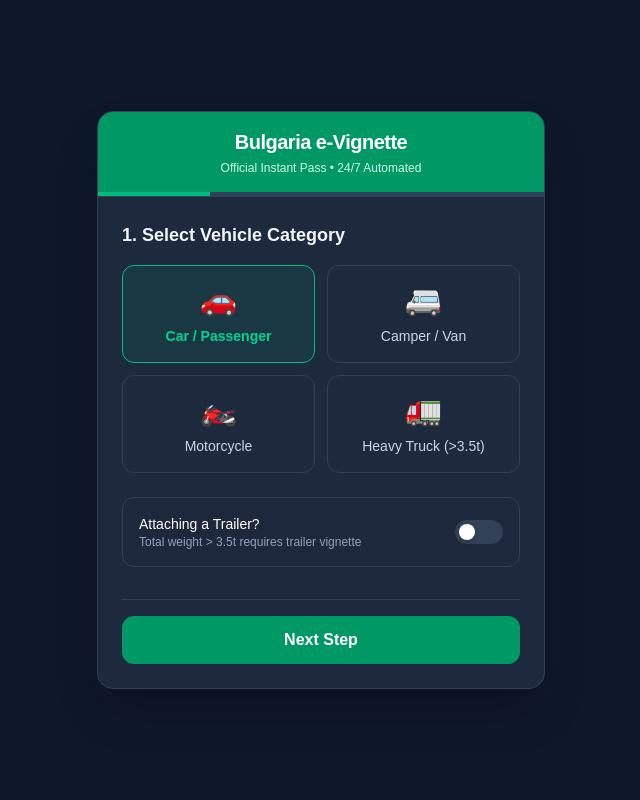
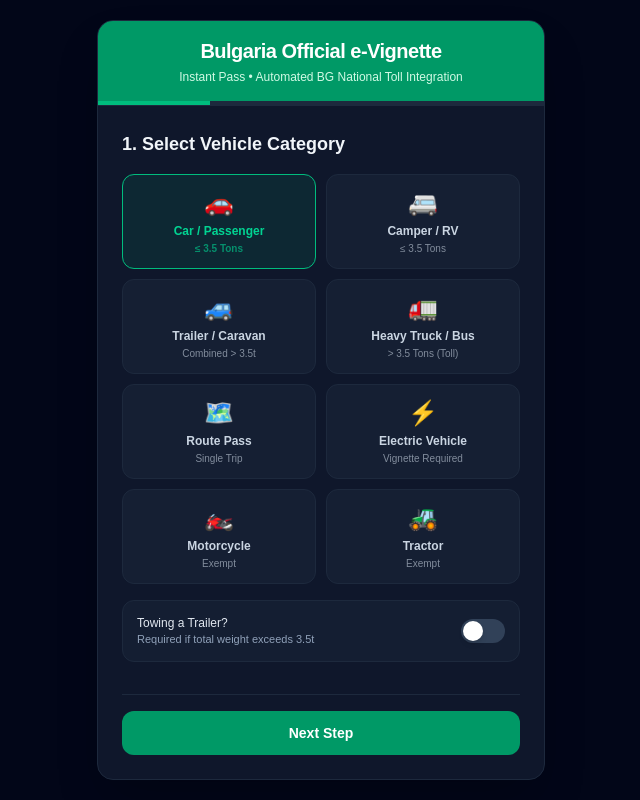
Before and after one commit to AkselM2K/bg-vignette-app, a Next.js app: page / in a window 1280 px wide. Shown: the whole page, without its empty margins (319-959 px from the left). Built offline with nearby package versions, Linux system fonts and the light colour scheme.

Commit message:
Upgrade wizard with 8 vehicle categories, exemption modals, and sanitized input logic

```diff
--- a/app/page.tsx
+++ b/app/page.tsx
@@ -2,69 +2,159 @@
 
 import React, { useState, useEffect } from 'react';
 
-// Types
-type VehicleType = 'car' | 'van' | 'motorcycle' | 'truck';
+// Vehicle Categories matching official Bulgarian API standards
+type VehicleCategory =
+  | 'car'
+  | 'camper'
+  | 'trailer'
+  | 'heavy_truck'
+  | 'route_pass'
+  | 'motorcycle'
+  | 'tractor'
+  | 'electric';
+
 type Duration = 'weekend' | 'week' | 'month' | 'quarter' | 'year';
 
 interface FormData {
-  vehicleType: VehicleType;
+  vehicleCategory: VehicleCategory;
   hasTrailer: boolean;
   duration: Duration;
   startDate: string;
   licensePlate: string;
   countryCode: string;
   email: string;
+  axleCount?: number;
+  totalWeightTons?: number;
 }
 
+// Complete European & Global Country List with Flags (No "Other" option)
+const COUNTRIES = [
+  { code: 'BG', name: 'Bulgaria', flag: '🇧🇬' },
+  { code: 'RO', name: 'Romania', flag: '🇷🇴' },
+  { code: 'GR', name: 'Greece', flag: '🇬🇷' },
+  { code: 'TR', name: 'Turkey', flag: '🇹🇷' },
+  { code: 'DE', name: 'Germany', flag: '🇩🇪' },
+  { code: 'RS', name: 'Serbia', flag: '🇷🇸' },
+  { code: 'MK', name: 'North Macedonia', flag: '🇲🇰' },
+  { code: 'UA', name: 'Ukraine', flag: '🇺🇦' },
+  { code: 'AT', name: 'Austria', flag: '🇦🇹' },
+  { code: 'BE', name: 'Belgium', flag: '🇧🇪' },
+  { code: 'CH', name: 'Switzerland', flag: '🇨🇭' },
+  { code: 'CZ', name: 'Czech Republic', flag: '🇨🇿' },
+  { code: 'FR', name: 'France', flag: '🇫🇷' },
+  { code: 'GB', name: 'United Kingdom', flag: '🇬🇧' },
+  { code: 'HU', name: 'Hungary', flag: '🇭🇺' },
+  { code: 'IT', name: 'Italy', flag: '🇮🇹' },
+  { code: 'NL', name: 'Netherlands', flag: '🇳🇱' },
+  { code: 'PL', name: 'Poland', flag: '🇵🇱' },
+  { code: 'SK', name: 'Slovakia', flag: '🇸🇰' },
+  { code: 'US', name: 'United States', flag: '🇺🇸' },
+].sort((a, b) => a.name.localeCompare(b.name));
+
 export default function VignetteWizard() {
+  const todayStr = new Date().toISOString().split('T')[0];
+
   const [step, setStep] = useState<number>(1);
+  const [exemptionModal, setExemptionModal] = useState<'motorcycle' | 'tractor' | null>(null);
+
   const [formData, setFormData] = useState<FormData>({
-    vehicleType: 'car',
+    vehicleCategory: 'car',
     hasTrailer: false,
     duration: 'week',
-    startDate: new Date().toISOString().split('T')[0],
+    startDate: todayStr,
     licensePlate: '',
     countryCode: 'BG',
     email: '',
+    axleCount: 2,
+    totalWeightTons: 3.5,
   });
 
-  // LocalStorage Auto-Save (Prevents data loss on connection drop)
+  // LocalStorage Auto-Save & Recovery
   useEffect(() => {
-    const saved = localStorage.getItem('vignette_draft');
+    const saved = localStorage.getItem('vignette_draft_v2');
     if (saved) {
       try {
-        setFormData(JSON.parse(saved));
+        const parsed = JSON.parse(saved);
+        if (parsed.startDate && parsed.startDate < todayStr) {
+          parsed.startDate = todayStr;
+        }
+        setFormData(parsed);
       } catch (e) {
         console.error('Failed to load saved draft', e);
       }
     }
-  }, []);
+  }, [todayStr]);
 
   useEffect(() => {
-    localStorage.setItem('vignette_draft', JSON.stringify(formData));
+    localStorage.setItem('vignette_draft_v2', JSON.stringify(formData));
   }, [formData]);
 
   const updateForm = (fields: Partial<FormData>) => {
     setFormData((prev) => ({ ...prev, ...fields }));
   };
 
+  // License Plate Sanitizer (Rule: UpperCase, No spaces, No special chars)
+  const handlePlateChange = (val: string) => {
+    const cleanPlate = val.toUpperCase().replace(/[^A-Z0-9]/g, '');
+    updateForm({ licensePlate: cleanPlate });
+  };
+
+  // Handle Exemption Interceptions for Motorcycles and Tractors
+  const handleCategorySelect = (cat: VehicleCategory) => {
+    if (cat === 'motorcycle') {
+      setExemptionModal('motorcycle');
+      return;
+    }
+    if (cat === 'tractor') {
+      setExemptionModal('tractor');
+      return;
+    }
+    updateForm({ vehicleCategory: cat });
+  };
+
   return (
-    <main className="min-h-screen bg-slate-900 text-white flex justify-center items-center p-4">
-      <div className="w-full max-w-md bg-slate-800 rounded-2xl border border-slate-700 shadow-2xl overflow-hidden">
+    <main className="min-h-screen bg-slate-950 text-white flex justify-center items-center p-4 relative">
+
+      {/* EXEMPTION MODAL OVERLAY */}
+      {exemptionModal && (
+        <div className="fixed inset-0 z-50 bg-black/80 backdrop-blur-sm flex justify-center items-center p-4">
+          <div className="bg-slate-800 border border-slate-700 rounded-2xl max-w-sm w-full p-6 text-center space-y-4 shadow-2xl">
+            <div className="text-4xl">
+              {exemptionModal === 'motorcycle' ? '🏍️' : '🚜'}
+            </div>
+            <h3 className="text-xl font-bold text-white">
+              {exemptionModal === 'motorcycle' ? 'No Vignette Required' : 'Exempt Vehicle'}
+            </h3>
+            <p className="text-sm text-slate-300 leading-relaxed">
+              {exemptionModal === 'motorcycle'
+                ? 'Under Bulgarian National Road Infrastructure Agency regulations, two-wheeled motorcycles are 100% exempt from e-vignettes.'
+                : 'Agricultural tractors and specialized machinery are exempt from standard road vignettes under national toll laws.'}
+            </p>
+            <button
+              onClick={() => setExemptionModal(null)}
+              className="w-full bg-emerald-500 hover:bg-emerald-400 text-slate-950 font-bold py-3 rounded-xl transition-all"
+            >
+              Understood, Back to Selection
+            </button>
+          </div>
+        </div>
+      )}
+
+      <div className="w-full max-w-md bg-slate-900 rounded-2xl border border-slate-800 shadow-2xl overflow-hidden">
 
         {/* Header Bar */}
         <div className="bg-emerald-600 p-4 text-center">
-          <h1 className="text-xl font-bold tracking-tight">Bulgaria e-Vignette</h1>
-          <p className="text-xs text-emerald-100 mt-1">Official Instant Pass • 24/7 Automated</p>
+          <h1 className="text-xl font-bold tracking-tight">Bulgaria Official e-Vignette</h1>
+          <p className="text-xs text-emerald-100 mt-1">Instant Pass • Automated BG National Toll Integration</p>
         </div>
 
         {/* Progress Tracker */}
-        <div className="flex border-b border-slate-700 bg-slate-800/50">
+        <div className="flex border-b border-slate-800 bg-slate-900/50">
           {[1, 2, 3, 4].map((i) => (
             <div
               key={i}
               className={`flex-1 h-1 transition-all duration-300 ${
-                step >= i ? 'bg-emerald-500' : 'bg-slate-700'
+                step >= i ? 'bg-emerald-500' : 'bg-slate-800'
               }`}
             />
           ))}
@@ -72,59 +162,67 @@
 
         {/* Step Content Area */}
         <div className="p-6">
-          {/* STEP 1: VEHICLE TYPE */}
+
+          {/* STEP 1: VEHICLE CATEGORY SELECTION (8 CARDS) */}
           {step === 1 && (
             <div className="space-y-4">
               <h2 className="text-lg font-semibold text-slate-100">1. Select Vehicle Category</h2>
-              <div className="grid grid-cols-2 gap-3">
+              <div className="grid grid-cols-2 gap-2.5">
                 {[
-                  { id: 'car', label: 'Car / Passenger', icon: '🚗' },
-                  { id: 'van', label: 'Camper / Van', icon: '🚐' },
-                  { id: 'motorcycle', label: 'Motorcycle', icon: '🏍️' },
-                  { id: 'truck', label: 'Heavy Truck (>3.5t)', icon: '🚛' },
+                  { id: 'car', label: 'Car / Passenger', icon: '🚗', sub: '≤ 3.5 Tons' },
+                  { id: 'camper', label: 'Camper / RV', icon: '🚐', sub: '≤ 3.5 Tons' },
+                  { id: 'trailer', label: 'Trailer / Caravan', icon: '🚙', sub: 'Combined > 3.5t' },
+                  { id: 'heavy_truck', label: 'Heavy Truck / Bus', icon: '🚛', sub: '> 3.5 Tons (Toll)' },
+                  { id: 'route_pass', label: 'Route Pass', icon: '🗺️', sub: 'Single Trip' },
+                  { id: 'electric', label: 'Electric Vehicle', icon: '⚡', sub: 'Vignette Required' },
+                  { id: 'motorcycle', label: 'Motorcycle', icon: '🏍️', sub: 'Exempt' },
+                  { id: 'tractor', label: 'Tractor', icon: '🚜', sub: 'Exempt' },
                 ].map((v) => (
                   <button
                     key={v.id}
-                    onClick={() => updateForm({ vehicleType: v.id as VehicleType })}
-                    className={`p-4 rounded-xl border flex flex-col items-center justify-center gap-2 transition-all ${
-                      formData.vehicleType === v.id
+                    onClick={() => handleCategorySelect(v.id as VehicleCategory)}
+                    className={`p-3 rounded-xl border flex flex-col items-center justify-center text-center transition-all ${
+                      formData.vehicleCategory === v.id
                         ? 'border-emerald-500 bg-emerald-500/10 text-emerald-400 font-bold'
-                        : 'border-slate-700 bg-slate-800 hover:border-slate-600 text-slate-300'
+                        : 'border-slate-800 bg-slate-800/50 hover:border-slate-700 text-slate-300'
                     }`}
                   >
-                    <span className="text-3xl">{v.icon}</span>
-                    <span className="text-sm">{v.label}</span>
+                    <span className="text-2xl mb-1">{v.icon}</span>
+                    <span className="text-xs font-semibold">{v.label}</span>
+                    <span className="text-[10px] opacity-60 mt-0.5">{v.sub}</span>
                   </button>
                 ))}
               </div>
 
-              {/* Trailer Toggle */}
-              <div className="mt-6 p-4 rounded-xl border border-slate-700 bg-slate-800/80 flex items-center justify-between">
+              {/* Trailer Toggle for standard cars */}
+              {formData.vehicleCategory === 'car' && (
+                <div className="mt-4 p-3.5 rounded-xl border border-slate-800 bg-slate-800/40 flex items-center justify-between">
                   <div>
-                  <div className="text-sm font-medium">Attaching a Trailer?</div>
-                  <div className="text-xs text-slate-400">Total weight &gt; 3.5t requires trailer vignette</div>
+                    <div className="text-xs font-medium text-slate-200">Towing a Trailer?</div>
+                    <div className="text-[11px] text-slate-400">Required if total weight exceeds 3.5t</div>
                   </div>
                   <button
                     onClick={() => updateForm({ hasTrailer: !formData.hasTrailer })}
-                  className={`w-12 h-6 flex items-center rounded-full p-1 transition-colors ${
+                    className={`w-11 h-6 flex items-center rounded-full p-0.5 transition-colors ${
                       formData.hasTrailer ? 'bg-emerald-500' : 'bg-slate-700'
                     }`}
                   >
-                  <div className={`bg-white w-4 h-4 rounded-full shadow-md transform transition-transform ${
-                    formData.hasTrailer ? 'translate-x-6' : 'translate-x-0'
+                    <div className={`bg-white w-5 h-5 rounded-full shadow-md transform transition-transform ${
+                      formData.hasTrailer ? 'translate-x-5' : 'translate-x-0'
                     }`} />
                   </button>
                 </div>
+              )}
             </div>
           )}
 
-          {/* STEP 2: DURATION & START DATE */}
+          {/* STEP 2: DURATION & ACTIVATION DATE */}
           {step === 2 && (
             <div className="space-y-4">
               <h2 className="text-lg font-semibold text-slate-100">2. Select Validity Period</h2>
               <div className="space-y-2">
                 {[
-                  { id: 'weekend', label: 'Weekend Pass (Fri-Sun)', price: '10 BGN (~€5)' },
+                  { id: 'weekend', label: 'Weekend Pass (Fri 12:00 - Sun 23:59)', price: '10 BGN (~€5)' },
                   { id: 'week', label: '1 Week (7 Days)', price: '15 BGN (~€8)' },
                   { id: 'month', label: '1 Month', price: '30 BGN (~€15)' },
                   { id: 'quarter', label: '3 Months (90 Days)', price: '54 BGN (~€28)' },
@@ -133,25 +231,26 @@
                   <button
                     key={d.id}
                     onClick={() => updateForm({ duration: d.id as Duration })}
-                    className={`w-full p-4 rounded-xl border flex items-center justify-between transition-all ${
+                    className={`w-full p-3.5 rounded-xl border flex items-center justify-between transition-all ${
                       formData.duration === d.id
                         ? 'border-emerald-500 bg-emerald-500/10 text-emerald-400 font-bold'
-                        : 'border-slate-700 bg-slate-800 text-slate-300'
+                        : 'border-slate-800 bg-slate-800/50 text-slate-300'
                     }`}
                   >
-                    <span>{d.label}</span>
-                    <span className="text-sm opacity-80">{d.price}</span>
+                    <span className="text-xs">{d.label}</span>
+                    <span className="text-xs font-mono">{d.price}</span>
                   </button>
                 ))}
               </div>
 
               <div className="mt-4">
-                <label className="block text-xs text-slate-400 mb-1">Start Activation Date</label>
+                <label className="block text-xs text-slate-400 mb-1">Activation Date (Server Standardized)</label>
                 <input
                   type="date"
-                  value={formData.startDate}
+                  min={todayStr}
+                  value={formData.startDate < todayStr ? todayStr : formData.startDate}
                   onChange={(e) => updateForm({ startDate: e.target.value })}
-                  className="w-full bg-slate-900 border border-slate-700 rounded-xl p-3 text-white focus:outline-none focus:border-emerald-500"
+                  className="w-full bg-slate-950 border border-slate-800 rounded-xl p-3 text-sm text-white focus:outline-none focus:border-emerald-500 font-mono"
                 />
               </div>
             </div>
@@ -160,24 +259,20 @@
           {/* STEP 3: VEHICLE & CONTACT DETAILS */}
           {step === 3 && (
             <div className="space-y-4">
-              <h2 className="text-lg font-semibold text-slate-100">3. Vehicle & Contact Info</h2>
+              <h2 className="text-lg font-semibold text-slate-100">3. Vehicle & Driver Information</h2>
 
               <div>
                 <label className="block text-xs text-slate-400 mb-1">Registration Country</label>
                 <select
                   value={formData.countryCode}
                   onChange={(e) => updateForm({ countryCode: e.target.value })}
-                  className="w-full bg-slate-900 border border-slate-700 rounded-xl p-3 text-white focus:outline-none focus:border-emerald-500"
+                  className="w-full bg-slate-950 border border-slate-800 rounded-xl p-3 text-sm text-white focus:outline-none focus:border-emerald-500"
                 >
-                  <option value="BG">Bulgaria (BG)</option>
-                  <option value="RO">Romania (RO)</option>
-                  <option value="GR">Greece (GR)</option>
-                  <option value="DE">Germany (DE)</option>
-                  <option value="TR">Turkey (TR)</option>
-                  <option value="PL">Poland (PL)</option>
-                  <option value="UA">Ukraine (UA)</option>
-                  <option value="NL">Netherlands (NL)</option>
-                  <option value="GB">United Kingdom (GB)</option>
+                  {COUNTRIES.map((c) => (
+                    <option key={c.code} value={c.code}>
+                      {c.flag} {c.name} ({c.code})
+                    </option>
+                  ))}
                 </select>
               </div>
 
@@ -185,54 +280,64 @@
                 <label className="block text-xs text-slate-400 mb-1">License Plate Number</label>
                 <input
                   type="text"
-                  placeholder="e.g. B1234AB or B-123-AB"
+                  placeholder="e.g. B1234AB"
                   value={formData.licensePlate}
-                  onChange={(e) => updateForm({ licensePlate: e.target.value.toUpperCase() })}
-                  className="w-full bg-slate-900 border border-slate-700 rounded-xl p-3 text-white uppercase font-mono tracking-wider focus:outline-none focus:border-emerald-500"
+                  onChange={(e) => handlePlateChange(e.target.value)}
+                  className="w-full bg-slate-950 border border-slate-800 rounded-xl p-3 text-sm text-white uppercase font-mono tracking-widest focus:outline-none focus:border-emerald-500"
                 />
+                <p className="text-[10px] text-slate-500 mt-1">Spaces and special characters are automatically removed.</p>
               </div>
 
               <div>
                 <label className="block text-xs text-slate-400 mb-1">Email (PDF Pass Delivery)</label>
                 <input
                   type="email"
-                  placeholder="driver@gmail.com"
+                  placeholder="driver@example.com"
                   value={formData.email}
                   onChange={(e) => updateForm({ email: e.target.value })}
-                  className="w-full bg-slate-900 border border-slate-700 rounded-xl p-3 text-white focus:outline-none focus:border-emerald-500"
+                  className="w-full bg-slate-950 border border-slate-800 rounded-xl p-3 text-sm text-white focus:outline-none focus:border-emerald-500"
                 />
               </div>
             </div>
           )}
 
-          {/* STEP 4: CONFIRMATION & PAYMENT */}
+          {/* STEP 4: REVIEW & PAYMENT */}
           {step === 4 && (
             <div className="space-y-4">
-              <h2 className="text-lg font-semibold text-slate-100">4. Review & Pay</h2>
+              <h2 className="text-lg font-semibold text-slate-100">4. Review & Confirm</h2>
 
-              <div className="bg-slate-900 p-4 rounded-xl border border-slate-700 space-y-2 text-sm">
+              <div className="bg-slate-950 p-4 rounded-xl border border-slate-800 space-y-2 text-xs">
                 <div className="flex justify-between text-slate-400">
-                  <span>Vehicle:</span>
-                  <span className="text-white font-medium capitalize">{formData.vehicleType}</span>
+                  <span>Category:</span>
+                  <span className="text-white font-medium capitalize">{formData.vehicleCategory.replace('_', ' ')}</span>
                 </div>
                 <div className="flex justify-between text-slate-400">
-                  <span>Plate:</span>
-                  <span className="text-emerald-400 font-mono font-bold">{formData.licensePlate || 'NOT ENTERED'}</span>
+                  <span>Country:</span>
+                  <span className="text-white font-medium">{formData.countryCode}</span>
+                </div>
+                <div className="flex justify-between text-slate-400">
+                  <span>License Plate:</span>
+                  <span className="text-emerald-400 font-mono font-bold tracking-wider">{formData.licensePlate || 'NOT ENTERED'}</span>
                 </div>
                 <div className="flex justify-between text-slate-400">
                   <span>Validity:</span>
                   <span className="text-white font-medium capitalize">{formData.duration} (From {formData.startDate})</span>
                 </div>
                 <div className="flex justify-between text-slate-400">
-                  <span>Email:</span>
+                  <span>Email Pass:</span>
                   <span className="text-white font-medium">{formData.email || 'NOT ENTERED'}</span>
                 </div>
               </div>
 
               <div className="pt-2">
                 <button
-                  onClick={() => alert('Order submitted! Database and Payment system coming next.')}
-                  className="w-full bg-emerald-500 hover:bg-emerald-400 text-slate-950 font-bold py-4 rounded-xl shadow-lg transition-all text-center"
+                  disabled={!formData.licensePlate || !formData.email}
+                  onClick={() => alert('Front-end logic fully verified! Ready for Supabase Schema.')}
+                  className={`w-full py-4 rounded-xl font-bold transition-all text-center ${
+                    formData.licensePlate && formData.email
+                      ? 'bg-emerald-500 hover:bg-emerald-400 text-slate-950 shadow-lg'
+                      : 'bg-slate-800 text-slate-500 cursor-not-allowed'
+                  }`}
                 >
                   Pay Now with Apple Pay / Card
                 </button>
@@ -240,12 +345,12 @@
             </div>
           )}
 
-          {/* Navigation Controls */}
-          <div className="flex gap-3 mt-8 pt-4 border-t border-slate-700">
+          {/* Navigation Buttons */}
+          <div className="flex gap-3 mt-8 pt-4 border-t border-slate-800">
             {step > 1 && (
               <button
                 onClick={() => setStep(step - 1)}
-                className="flex-1 bg-slate-700 hover:bg-slate-600 text-white font-medium py-3 rounded-xl transition-all"
+                className="flex-1 bg-slate-800 hover:bg-slate-700 text-white font-medium py-3 rounded-xl transition-all text-sm"
               >
                 Back
               </button>
@@ -253,7 +358,7 @@
             {step < 4 && (
               <button
                 onClick={() => setStep(step + 1)}
-                className="flex-1 bg-emerald-600 hover:bg-emerald-500 text-white font-bold py-3 rounded-xl transition-all"
+                className="flex-1 bg-emerald-600 hover:bg-emerald-500 text-white font-bold py-3 rounded-xl transition-all text-sm"
               >
                 Next Step
               </button>
```
Lines whose indentation alone changed are shown as unchanged.
